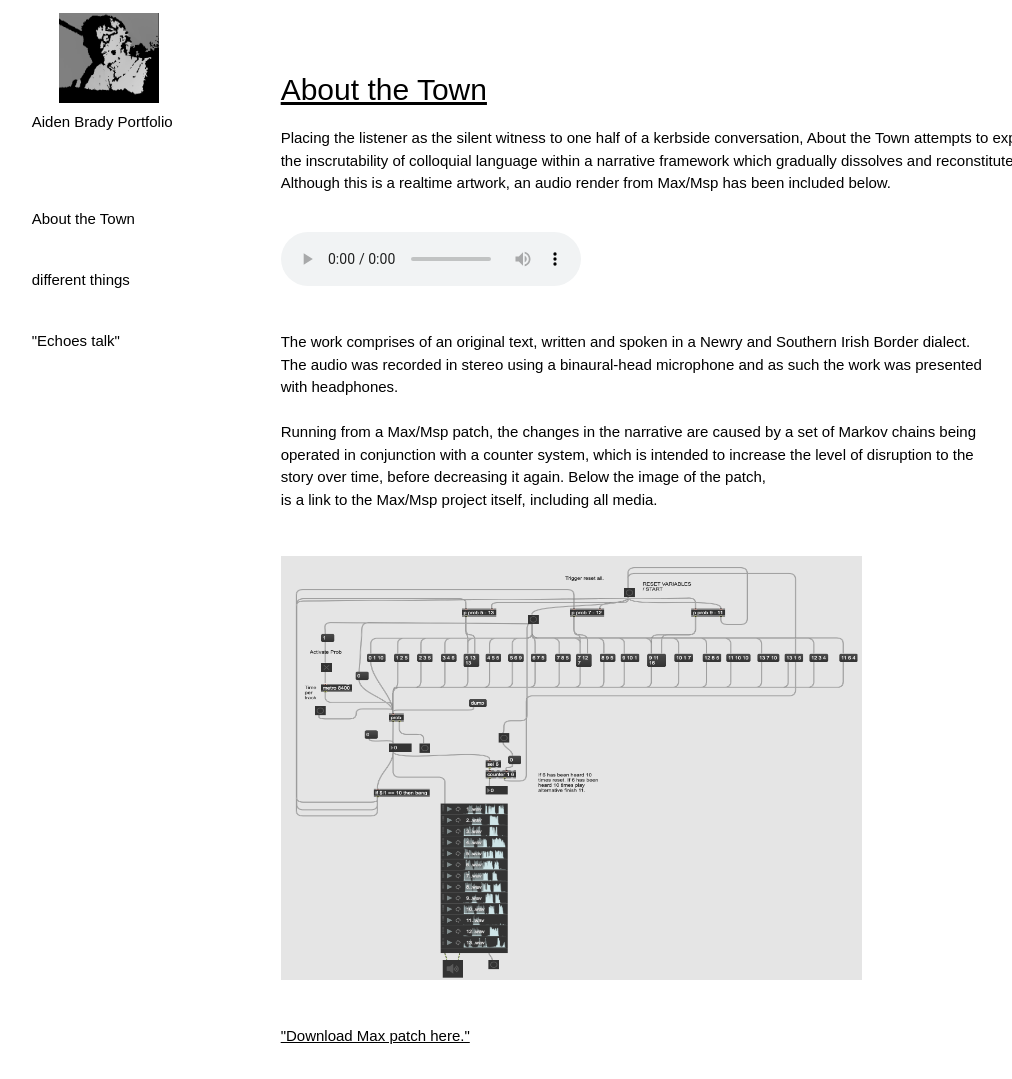
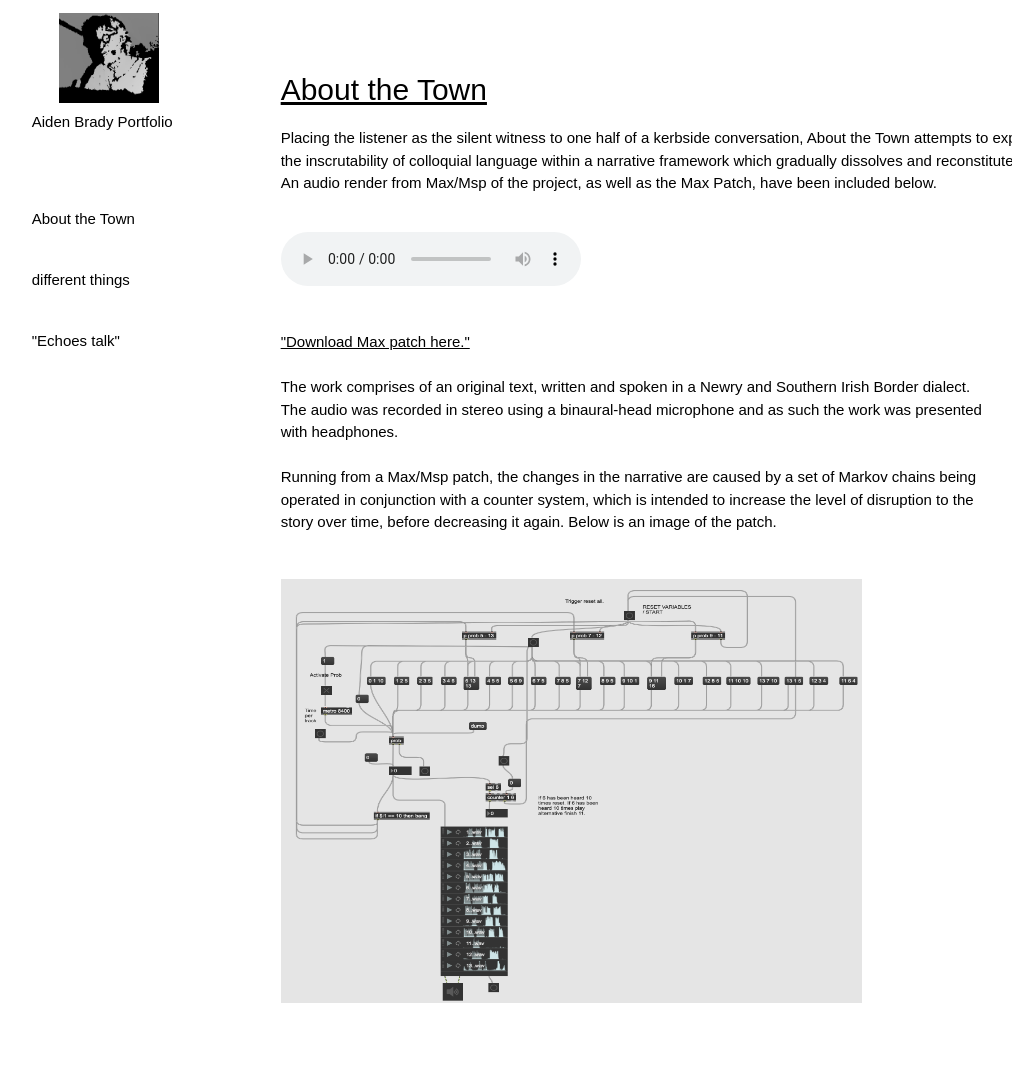
Before and after one commit to aiden-brady/aiden-brady.github.io, a plain HTML site: page about_the_town.html in a window 1280 px wide. Shown: the part 33-1112 px from the top of the page, without its empty margins (31-1043 px from the left). Drawn offline with Linux system fonts and the light colour scheme.

Commit message:
Corrections_about_the_town

```diff
--- a/about_the_town.html
+++ b/about_the_town.html
@@ -50,7 +50,7 @@
       </div>
       <p> Placing the listener as the silent witness to one half of a kerbside conversation, About the Town attempts to explore
       <br> the inscrutability of colloquial language within a narrative framework which gradually dissolves and reconstitutes itself.
-      <br> Although this is a realtime artwork, an audio render from Max/Msp has been included below.
+      <br> An audio render from Max/Msp of the project, as well as the Max Patch, have been included below.
       </p>
 
       <div style = "position:relative; left:0px;">
@@ -60,6 +60,11 @@
         <source src="files/aboutthetown/aboutthetownrender.wav" type="audio/wav">
       </audio>
       </div>
+<br>
+<br>
+      <a href="files/aboutthetown/AboutTheTown.zip" download="AboutTheTownMax">
+
+      "Download Max patch here." </a>
       <br>
       <br>
 
@@ -71,8 +76,7 @@ The work comprises of an original text, written and spoken in a Newry and Southe
 being
 <br> operated in conjunction with a counter system, which is intended to increase the level of
 disruption to the
-<br> story over time, before decreasing it again. Below the image of the patch,
-<br> is a link to the Max/Msp project itself, including all media.
+<br> story over time, before decreasing it again. Below is an image of the patch.
 <br>
 <br>
 <br>
@@ -83,10 +87,8 @@ disruption to the
 <br>
 <br>
 <br>
-<a href="files/aboutthetown/AboutTheTown.zip" download="AboutTheTownMax">
 
-"Download Max patch here."
-</a>
+
 <br>
 <br>
 <br>
```
